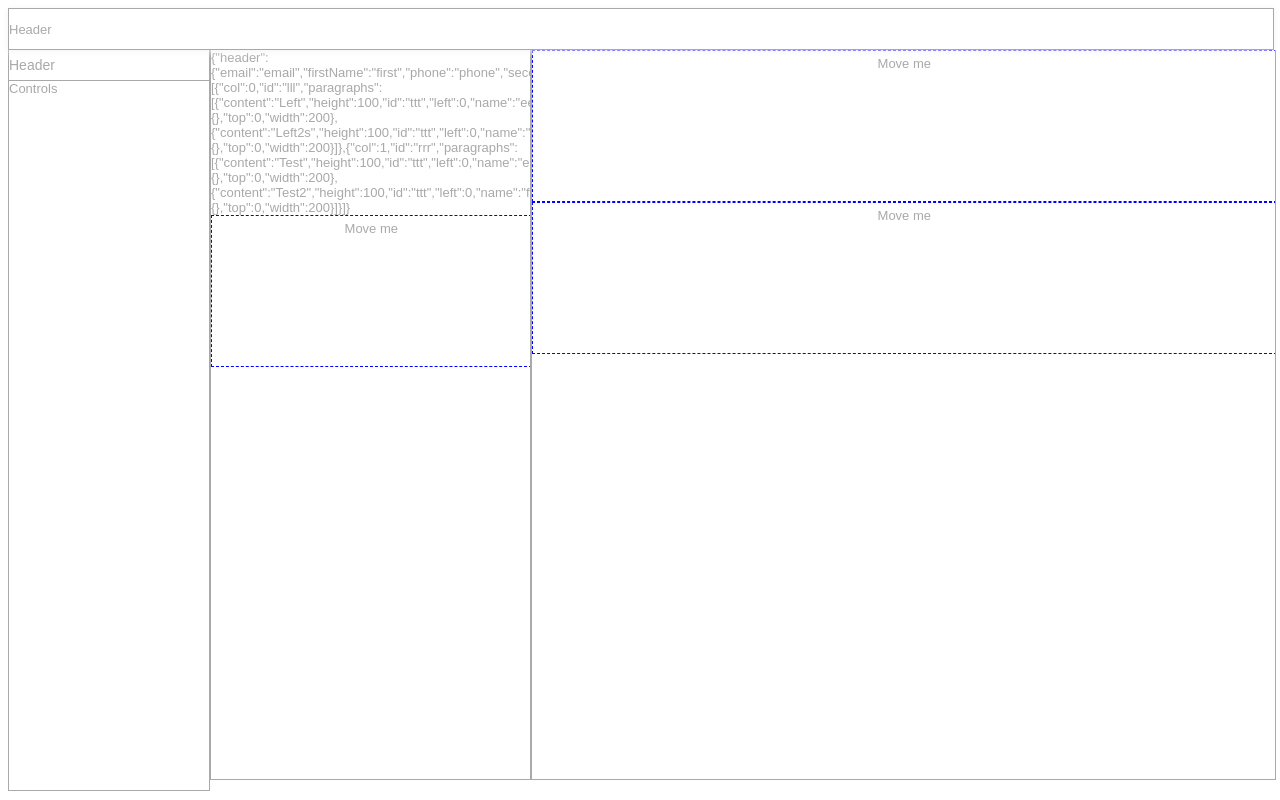
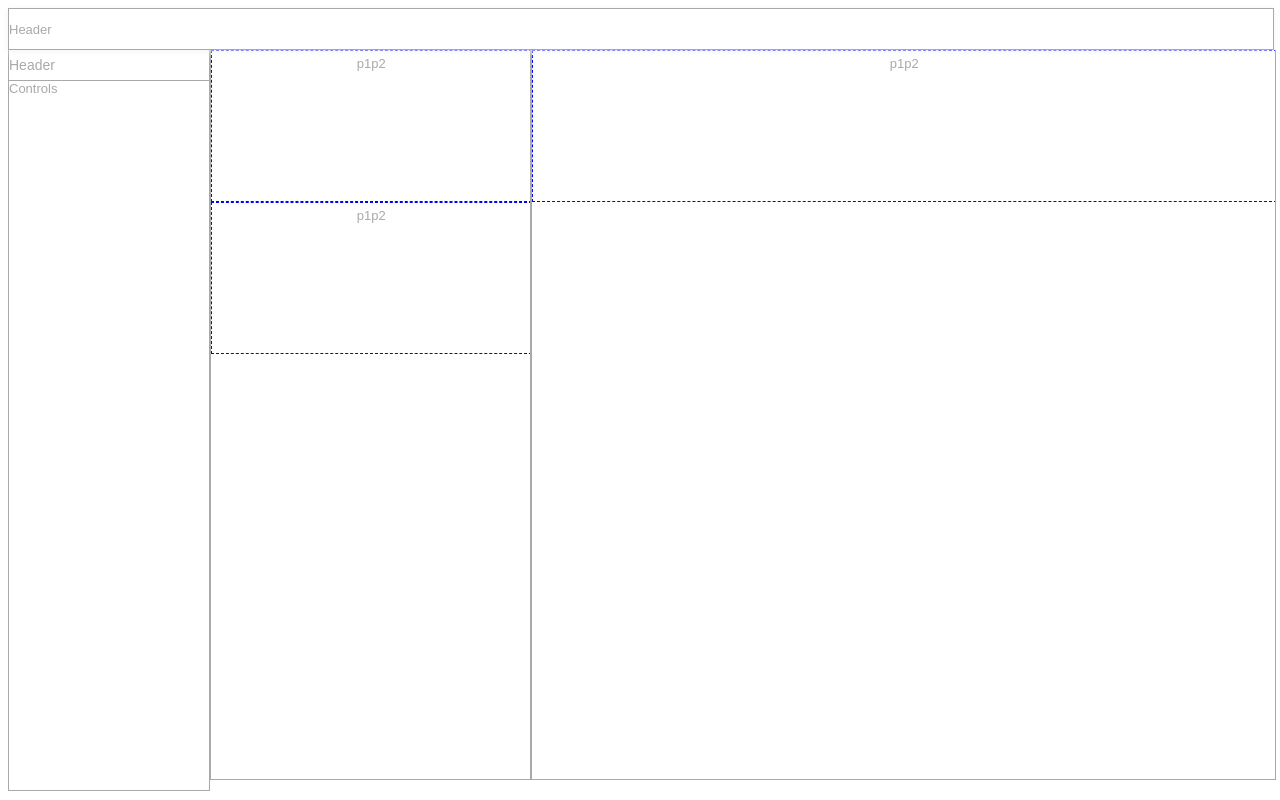
Before and after one commit to FStriewski/Cv-builder, a React (Create React App) app: page / in a window 1280 px wide. Built offline with nearby package versions, Linux system fonts and the light colour scheme.

Commit message:
Dynamic node rendering

```diff
--- a/src/App.tsx
+++ b/src/App.tsx
@@ -20,12 +20,12 @@ const initialState: ICV = {
   nodes: [
     {
       col: Position.LEFT,
-      id: 'lll',
+      id: 'Node1',
       paragraphs: [
         {
           content: 'Left',
           height: 100,
-          id: 'ttt',
+          id: 'p1',
           left: 0,
           name: 'eee',
           style: {},
@@ -35,7 +35,33 @@ const initialState: ICV = {
         {
           content: 'Left2s',
           height: 100,
-          id: 'ttt',
+          id: 'p2',
+          left: 0,
+          name: 'fff',
+          style: {},
+          top: 0,
+          width: 200
+        }
+      ]
+    },
+    {
+      col: Position.LEFT,
+      id: 'Node2',
+      paragraphs: [
+        {
+          content: 'Left',
+          height: 100,
+          id: 'p1',
+          left: 0,
+          name: 'eee',
+          style: {},
+          top: 0,
+          width: 200
+        },
+        {
+          content: 'Left2s',
+          height: 100,
+          id: 'p2',
           left: 0,
           name: 'fff',
           style: {},
@@ -47,12 +73,12 @@ const initialState: ICV = {
 
     {
       col: Position.RIGHT,
-      id: 'rrr',
+      id: 'Node3',
       paragraphs: [
         {
           content: 'Test',
           height: 100,
-          id: 'ttt',
+          id: 'p1',
           left: 0,
           name: 'eee',
           style: {},
@@ -62,7 +88,7 @@ const initialState: ICV = {
         {
           content: 'Test2',
           height: 100,
-          id: 'ttt',
+          id: 'p2',
           left: 0,
           name: 'fff',
           style: {},
--- a/src/components/mainstage/Element.tsx
+++ b/src/components/mainstage/Element.tsx
@@ -4,7 +4,7 @@ import { DraggableHOC, DragState } from './DraggableHOC';
 
 import Draggable from 'react-draggable';
 
-export const DraggableWrapper = () => (
+const DraggableWrapper = (props) => (
          <DragState>
            {({ dragHandlers, handleDrag }) => (
 
@@ -14,10 +14,19 @@ export const DraggableWrapper = () => (
                  onDrag={handleDrag}
                  {...dragHandlers}
                >
-                 <Element className="box">
-                   <div>Move me</div>
-                 </Element>
+                 {/* <Element className="box">
+                   <div>{content}</div>
+                 </Element> */}
+                 {props.children}
                </Draggable>
            )}
          </DragState>
        );
+
+export const Node = ({ content }) => (
+         <DraggableWrapper>
+           <Element className="box">
+             <div>{content.map(x => x.id)}</div>
+           </Element>
+         </DraggableWrapper>
+       );
--- a/src/components/mainstage/MainStage.tsx
+++ b/src/components/mainstage/MainStage.tsx
@@ -1,31 +1,40 @@
 import * as React from 'react';
 import { MainStage as StyledMainStage } from '../../styles/MainStage';
 import { DraggableHOC, DragState } from './DraggableHOC';
-import { DraggableWrapper } from './Element';
+import { Node } from './Element';
 import { Col1, Col2 } from './Columns';
-import CV, {CVState} from '../../data/Cvdata';
+import CV, { CVState } from '../../data/Cvdata';
+import { Position } from 'src/types';
 
-const MainStage = () =>
-(
+const renderNodes = nodeCollection => {
+  if (!nodeCollection) {
+    return <div />;
+  }
 
+  return nodeCollection.map(x => <Node key={x.id} content={x.paragraphs} />);
+};
+
+const sortNodes = (data, col) => {
+  if (!data || !data.nodes) {
+    return;
+  }
+
+  const nodeCollection = data.nodes.filter(node => node.col === col);
+  console.log(nodeCollection);
+  return renderNodes(nodeCollection);
+};
+
+const MainStage = () => (
   <CV>
     {({ data }) => (
       <DraggableHOC>
         <StyledMainStage>
-          <Col1>
-          {console.log(data)}
-          {JSON.stringify(data)}
-            <DraggableWrapper />
-          </Col1>
-          <Col2>
-            <DraggableWrapper />
-            <DraggableWrapper />
-          </Col2>
+          <Col1>{sortNodes(data, Position.LEFT)}</Col1>
+          <Col2>{sortNodes(data, Position.RIGHT)}</Col2>
         </StyledMainStage>
       </DraggableHOC>
     )}
   </CV>
-
 );
 
 export default MainStage;
```
